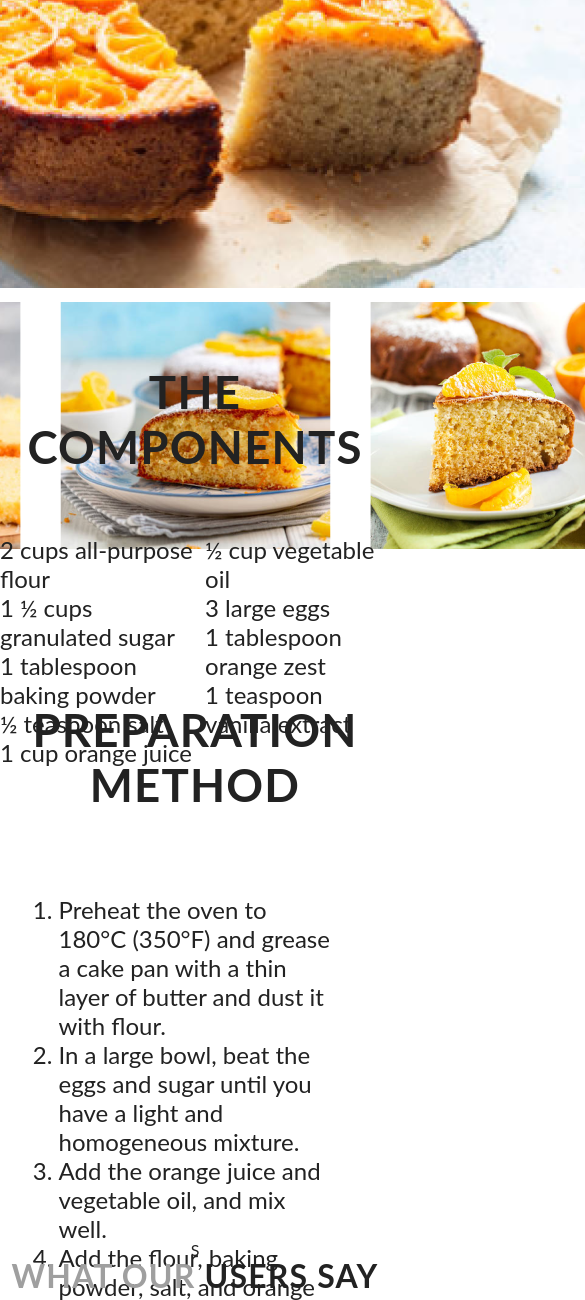
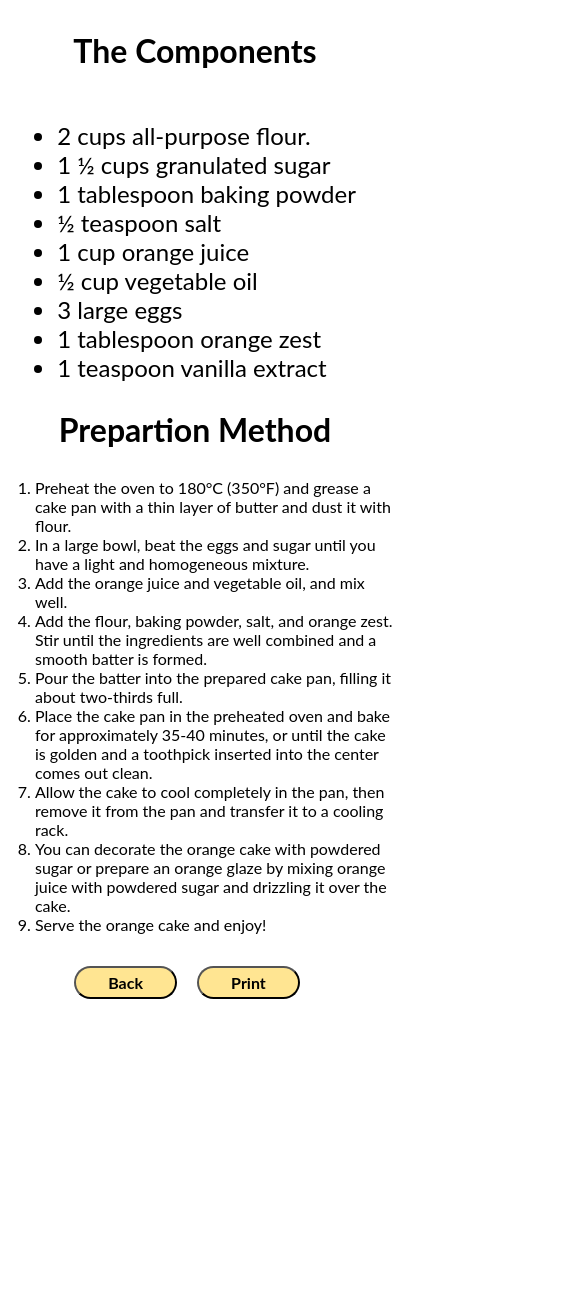
Before and after one commit to KYTC-Front-End/recipe-blisfulbite, a plain HTML site: page details.html in a window 390 px wide. Shown: the part 672-1972 px from the top of the page, 585 px wide, since content can reach past the window. Drawn offline with Linux system fonts and the light colour scheme.

Commit message:
submit page

```diff
--- a/assest/css/media.css
+++ b/assest/css/media.css
@@ -1,4 +1,4 @@
-@media(max-width:600px) {
+@media (max-width: 600px) {
 
     /* submit */
     .add-contaier {
@@ -33,16 +33,7 @@
     }
 
     /* detalis */
-    .Detail-contaier-title {
-        font-size: 1.9rem;
-        padding-top:22% ;
-    }
-    .Detail-contaier {
-        height: 71vh;
-    }
-    .components-contaier {
-        height: 31vh;
-    }
+
 
 
     .users-contaier {
@@ -52,14 +43,50 @@
     .users-title {
         padding-top: 28vh;
     }
-    .br-d{
-        display: inline;
-        /* display: flex;
-        flex-direction: row;
-        width: 1px;
-        height: 1px;
-        flex-wrap: wrap; */
-    }
 
+    .details .hero-image {
+        width: 20%;
+        height: 10%;
+        margin: 0;
+      }
+      .details .hero-image .small-img {
+        display: none;
+      }
+
+      .details h4 {
+        font-size: 2rem;
+        padding: 2rem;
+        line-height: 2rem;
+
+      }
+      .com-tit{
+        margin: 19rem auto 0;
+      }
+      .details .ingredients {
+        width: 40%;
+        margin: 1.4rem auto 0;
+        display:block;
+      }
+
+      .details .instructions {
+        width: 45%;
+        font-size: 1rem;
+      }
+
+      .details .btn {
+        text-align: center;
+        margin: 2rem 0;
+      }
+
+      .details .btn button {
+        font-size: 1rem;
+        font-weight: bolder;
+        padding: 0.3rem 2rem;
+        border-radius: 1.5rem;
+        margin-right: 1rem;
+      }
+      .users-contaier{
+        display: none;
+      }
 
 }
--- a/assest/css/style.css
+++ b/assest/css/style.css
@@ -2,17 +2,14 @@
   margin: 0;
   box-sizing: border-box;
   font-family: "Source Serif Pro", "lato";
-
-
 }
-body{
+body {
   display: flex;
   flex-wrap: wrap;
   justify-content: center;
 }
 
-.bg{
-
+.bg {
   background-image: url(./images/bg1.png);
   width: 100vw;
   height: 90vh;
@@ -21,19 +18,17 @@ body{
   display: flex;
   flex-direction: column;
   justify-content: flex-start;
-    align-items:center;
+  align-items: center;
   line-height: 28px;
 }
 .header-contaier {
-
   width: 100vw;
   height: 10vh;
-    color:#fff;
+  color: #fff;
   display: flex;
   justify-content: space-around;
   font-size: 1.4rem;
   align-items: center;
-
 }
 
 .header-search {
@@ -49,7 +44,6 @@ body{
   color: #666666;
   padding: 15px;
   border-radius: 50px;
-
 }
 
 .header-center {
@@ -58,117 +52,96 @@ body{
 }
 .header-center-Black {
   color: #000;
-
 }
 /* hero section */
 
-
-
-
 /* add section */
-.add-contaier{
+.add-contaier {
   height: 80vh;
   line-height: 40px;
 }
-.add-contaier-title{
+.add-contaier-title {
   text-align: center;
   font-size: 1.5rem;
   letter-spacing: 1.2px;
 }
-.add-contaier-title-s{
+.add-contaier-title-s {
   text-align: center;
   font-size: 1.5rem;
-    letter-spacing: .9px;
+  letter-spacing: 0.9px;
 }
-.add-center{
+.add-center {
   display: flex;
-    justify-content:space-evenly;
+  justify-content: space-evenly;
   align-items: center;
   width: 100vw;
 }
-.add-center-form-label{
+.add-center-form-label {
   display: flex;
   flex-direction: column;
 }
-.add-center-form-label1{
+.add-center-form-label1 {
   display: flex;
   flex-direction: column;
 }
-.add-center-form-label2{
+.add-center-form-label2 {
   display: flex;
   flex-direction: column;
   /* gap: 100%; */
 }
-.add-center-form{
+.add-center-form {
   width: 50vw;
   height: 50vh;
   letter-spacing: 1.4px;
-    font-size:1.2rem;
+  font-size: 1.2rem;
 }
-.add-center-img{
+.add-center-img {
   width: 15vw;
   height: 42vh;
 }
 
-.add-center-img img{
+.add-center-img img {
   width: 10vw;
 }
-.x1{
+.x1 {
   font-size: 1.5rem;
 }
-.x2{
+.x2 {
   font-size: 1.3rem;
   width: 30vw;
   height: 8vh;
   border: 2px solid #000;
 }
- .x3{
+.x3 {
   border: 2px solid #000;
   width: 30vw;
 }
- .components-btn1{
+.components-btn1 {
   width: 30vw;
   height: 10vh;
-    background-color: #FFE592;
+  background-color: #ffe592;
 }
 /* Detail section */
-.Detail-contaier{
-    height:100vh;
-    line-height: 40px;
+
+#users-span {
+  color: #9f9f9f;
 }
-.Detail-contaier-title{
-    text-align: center;
-    font-size: 1.8rem;
-    padding: 1%;
-    letter-spacing: 1.2px;
-    text-transform: uppercase;
-}
-.Detail-content-image{
-display: flex;
-justify-content: space-between;
-}
-
-
-#users-span{
-    color: #9F9F9F;
-}
-.users-contaier{
+.users-contaier {
   height: 50vh;
   line-height: 70px;
 }
-.users-title{
+.users-title {
   text-align: center;
-    padding-top: 50vh;
   text-transform: uppercase;
   letter-spacing: 1.2px;
   font-size: 2rem;
 }
-.users-content{
+.users-content {
   display: flex;
   justify-content: center;
   gap: 15px;
 }
-.users-content-cards{
+.users-content-cards {
   display: flex;
   flex-direction: column;
   justify-content: space-around;
@@ -176,10 +149,10 @@ justify-content: space-between;
   width: 29%;
   height: 40vh;
   border-radius: 10px;
-    border: 3px solid #0842A9;
+  border: 3px solid #0842a9;
   padding: 20px;
 }
-.users-contaier-card-top-left img{
+.users-contaier-card-top-left img {
   padding: 10%;
   width: 100%;
   height: 100%;
@@ -188,28 +161,28 @@ justify-content: space-between;
   text-align: left;
   line-height: 150%;
 }
-.users-contaier-card-top{
+.users-contaier-card-top {
   display: flex;
   gap: 3%;
 }
-#user1{
+#user1 {
   border-radius: 50%;
 }
-#user2{
+#user2 {
   border-radius: 50%;
 }
-#user3{
+#user3 {
   border-radius: 50%;
 }
-.stars{
+.stars {
   display: flex;
 }
-.components-contaier{
+.components-contaier {
   height: 50vh;
   width: 100vw;
   padding-top: 10%;
 }
-.components-content{
+.components-content {
   width: 100vw;
   height: 80vh;
   display: flex;
@@ -217,36 +190,34 @@ justify-content: space-between;
   letter-spacing: 1.2%;
   font-size: 1.5rem;
 }
-.method-contaier{
+.method-contaier {
   width: 100vw;
   height: 60vh;
-    padding-top:5%;
+  padding-top: 5%;
   display: flex;
   flex-direction: column;
 }
-.method-content{
+.method-content {
   display: flex;
   flex-wrap: wrap;
   font-size: 1.5rem;
-    padding:1% 15% 15% 15%;
+  padding: 1% 15% 15% 15%;
 }
-.hero-btn-detalis{
+.hero-btn-detalis {
   margin-top: 7vw;
   display: flex;
   align-content: space-around;
   justify-content: space-evenly;
 }
 .hero-btn {
-  border: 1% solid #FFE592;
+  border: 1% solid #ffe592;
   border-radius: 50px;
   padding: 1%;
-  background-color: #FFE592;
+  background-color: #ffe592;
   width: 20vw;
   height: 7vh;
   font-size: 1.5rem;
-
 }
-
 
 /* ---------------------------------------header section----------------------------------------------- */
 .header-container {
@@ -470,12 +441,6 @@ justify-content: space-between;
   width: 818px;
   height: 275px;
 }
-* {
-  margin: 0;
-  padding: 0;
-  box-sizing: border-box;
-  color: #222222;
-}
 .listig-img {
   width: 340px;
   height: 259px;
@@ -494,7 +459,54 @@ justify-content: space-between;
   margin-bottom: 30px;
 }
 
-.cat-p-style{
+.cat-p-style {
   line-height: 30px;
   font-weight: bold;
 }
+
+.details .hero-image {
+  width: 70%;
+  margin: auto;
+  align-items: center;
+}
+.details .hero-image .small-img {
+  display: flex;
+  gap: 2.4rem;
+  margin-top: 1.5rem;
+}
+
+.details h4 {
+  text-align: center;
+  font-size: 3rem;
+  padding: 2rem;
+  line-height: 2rem;
+}
+.details .ingredients {
+  width: 60%;
+  margin: auto;
+  display: flex;
+  gap: 15rem;
+  font-size: 1.5rem;
+}
+
+.details .instructions {
+  width: 77%;
+  margin: auto;
+  font-size: 1.2rem;
+}
+
+.details .btn {
+  background-color: #ffffff;
+  text-align: center;
+  margin: 2rem 0;
+}
+
+.details .btn button {
+  color: #000;
+  font-size: 1.3rem;
+  font-weight: bolder;
+  background-color: #ffe592;
+  padding: 0.8rem 2.5rem;
+  border-radius: 1.5rem;
+  margin-right: 10rem;
+}
--- a/details.html
+++ b/details.html
@@ -1,103 +1,82 @@
 <!DOCTYPE html>
 <html lang="en">
+
 <head>
   <meta charset="UTF-8">
-    <title>Recipe Website</title>
+  <meta http-equiv="X-UA-Compatible" content="IE=edge">
+  <meta name="viewport" content="width=device-width, initial-scale=1.0">
+  <title>Document</title>
   <link rel="stylesheet" href="./assest/css/style.css">
   <link rel="stylesheet" href="./assest/css/media.css">
-    <link rel="icon" type="image/x-code" href="./assest/images/favicon.ico"/>
-    <script src="https://kit.fontawesome.com/9cc1f4f9f5.js" crossorigin="anonymous"></script>
+</head>
 
-
-</head>
 <body>
     <!-- header section start-->
 
     <header class="header-contaier">
-            <nav><img src="./assest/images/logo2.png" alt="logo" ></nav>
+      <nav><img src="./assest/images/logo2.png" alt="logo"></nav>
       <section class="header-center">
-            <nav class="header-center-Black "><a href="index.html"></a>HOME</a></nav>
-            <nav class="header-center-Black "><a href="Listing.html"></a>CATEGORY</a></nav>
-            <nav class="header-center-Black "><a href="submit.html"></a>SUBMIT</a></nav>
+          <nav class="header-center-Black "><a href="index.html">HOME</a></nav>
+          <nav class="header-center-Black "><a href="Listing.html">CATEGORY</a></nav>
+          <nav class="header-center-Black "><a href="submit.html">SUBMIT</a></nav>
       </section>
       <section class="header-search">
           <nav>search...</nav>
-                <i class= "fa-sharp fa-solid fa-magnifying-glass" style="color: #666666;"></i>
+          <i class="fa-sharp fa-solid fa-magnifying-glass" style="color: #666666;"></i>
       </section>
   </header>
-            <!-- Detail  section start-->
-            <section class="Detail-contaier">
-              <br>
-              <br>
-                <section class="Detail-contaier-title"><h2>Orange CAKE</h2></section>
-                <br>
-                <br>
-                <section class="Detail-content-img">
+  <section class="details">
+    <h4>ORANGE CAKE</h4>
+    <div class="hero-image">
       <img src="./assest/images/Detail1.png" alt="CAKE">
-                </section>
-                <section class="Detail-content-image">
+      <div class="small-img">
         <img src="./assest/images/Detail2.png" alt="CAKE">
         <img src="./assest/images/Detail3.png" alt="CAKE">
         <img src="./assest/images/Detail4.png" alt="CAKE">
-                    </section>
-
-                  </section>
-                 <!-- components  section start-->
-                <section class="components-contaier">
-                  <section class="br-d">
-                  <br><br><br><br><br><br><br><br><br><br><br><br>
-                </section>
-                  <section class="Detail-contaier-title"><h2>the components</h2></section>
-                    <br><br><br>
-                    <section class="components-content">
-                        <section class="components-content-right">
-                               <p>2 cups all-purpose flour<br/>
-                            1 ½ cups granulated sugar<br/>
-                            1 tablespoon baking powder<br/>
-                            ½ teaspoon salt<br/>
-                            1 cup orange juice
-                            </p>
-                        </section>
-                            <section class="components-content-left">
-                            <p>½ cup vegetable oil<br/>
-                                3 large eggs<br/>
-                                1 tablespoon orange zest<br/>
-                                1 teaspoon vanilla extract
-                            </p>
-                            </section>
-                    </section>
-                </section>
-                 <!-- Preparation method section start-->
-                 <section class="method-contaier">
-                  <section class="br-d">
-                  <br><br><br><br><br><br><br><br><br><br><br><br><br><br><br><br><br>
-                </section>
-                  <section class="Detail-contaier-title"><h2>Preparation method</h2></section>
-                    <br><br><br><br>
-                    <section class="method-content">
-                        <ol>
-                            <li>Preheat the oven to 180°C (350°F) and grease a cake pan with a thin layer of butter and dust it with flour.</li>
+      </div>
+    </div>
+    <h4 class="com-tit">The Components</h4>
+    <div class="ingredients">
+      <ul class="ingred">
+        <li>2 cups all-purpose flour.</li>
+        <li>1 ½ cups granulated sugar</li>
+        <li>1 tablespoon baking powder</li>
+        <li> ½ teaspoon salt</li>
+        <li> 1 cup orange juice</li>
+      </ul>
+      <ul class="ingred">
+        <li>½ cup vegetable oil</li>
+        <li>3 large eggs</li>
+        <li>1 tablespoon orange zest</li>
+        <li>1 teaspoon vanilla extract</li>
+      </ul>
+    </div>
+    <h4>Prepartion Method</h4>
+    <div class="instructions">
+      <ol start="1">
+        <li>Preheat the oven to 180°C (350°F) and grease a cake pan with a thin layer of butter and dust it with flour.
+        </li>
         <li>In a large bowl, beat the eggs and sugar until you have a light and homogeneous mixture.</li>
         <li>Add the orange juice and vegetable oil, and mix well.</li>
-                            <li>Add the flour, baking powder, salt, and orange zest. Stir until the ingredients are well combined and a smooth batter is formed.</li>
+        <li>Add the flour, baking powder, salt, and orange zest. Stir until the ingredients are well combined and a
+          smooth batter is formed.</li>
         <li>Pour the batter into the prepared cake pan, filling it about two-thirds full.</li>
-                            <li>Place the cake pan in the preheated oven and bake for approximately 35-40 minutes, or until the cake is golden and a toothpick inserted into the center comes out clean.</li>
-                            <li>Allow the cake to cool completely in the pan, then remove it from the pan and transfer it to a cooling rack.</li>
-                            <li>You can decorate the orange cake with powdered sugar or prepare an orange glaze by mixing orange juice with powdered sugar and drizzling it over the cake.</li>
+        <li>Place the cake pan in the preheated oven and bake for approximately 35-40 minutes, or until the cake is
+          golden and a toothpick inserted into the center comes out clean.</li>
+        <li>Allow the cake to cool completely in the pan, then remove it from the pan and transfer it to a cooling rack.
+        </li>
+        <li>You can decorate the orange cake with powdered sugar or prepare an orange glaze by mixing orange juice with
+          powdered sugar and drizzling it over the cake.</li>
         <li>Serve the orange cake and enjoy!</li>
       </ol>
-
-                      <section class="hero-btn-detalis">
-                        <button class="hero-btn" id="components-btn1">PRODUCTS</button>&nbsp;&nbsp;&nbsp;&nbsp;&nbsp;
-                        <button class="hero-btn" id="components-btn2">SUBMIT</button>
-                    </section>
-                    </section>
+    </div>
+    <aside class="btn">
+      <button class="back-btn">Back</button>
+      <button class="print-btn">Print</button>
+    </aside>
   </section>
   <!--user says section start-->
   <section class="users-contaier">
-      <section class="br-d">
-      <br><br><br><br><br><br>
-    </section>
     <h4 class="users-title"> <span id="users-span"> what our </span>users say</h4>
     <section class="users-content">
       <section class="users-content-cards" id="users-content-card-one">
@@ -118,7 +97,9 @@
         </section>
         <section class="users-contaier-card-bottom">
           <p>
-                I recently stumbled upon a fantastic sweet recipe website that has completely changed my baking game! From the moment I landed on the homepage, I was greeted with a stunning array of mouthwatering desserts that made my sweet tooth tingle with anticipation.
+            I recently stumbled upon a fantastic sweet recipe website that has completely changed my baking game! From
+            the moment I landed on the homepage, I was greeted with a stunning array of mouthwatering desserts that made
+            my sweet tooth tingle with anticipation.
           </p>
         </section>
       </section>
@@ -139,7 +120,9 @@
           </section>
         </section>
         <p>
-              One aspect that sets this sweet recipe website apart is the attention to detail in each recipe. Each step is meticulously explained, making it easy to follow along and achieve perfect results every time. The accompanying photos are a feast for the eyes and give you a glimpse of what your creation should look like.
+          One aspect that sets this sweet recipe website apart is the attention to detail in each recipe. Each step is
+          meticulously explained, making it easy to follow along and achieve perfect results every time. The
+          accompanying photos are a feast for the eyes and give you a glimpse of what your creation should look like.
         </p>
       </section>
       <section class="users-content-cards" id="users-content-card-three">
@@ -159,12 +142,15 @@
           </section>
         </section>
         <p>
-              The site's layout is sleek and user-friendly, making it a breeze to navigate through the vast collection of recipes. Whether you're a baking novice or a seasoned pro, there's something for everyone. From classic chocolate chip cookies to elaborate layer cakes, this website has it all.
+          The site's layout is sleek and user-friendly, making it a breeze to navigate through the vast collection of
+          recipes. Whether you're a baking novice or a seasoned pro, there's something for everyone. From classic
+          chocolate chip cookies to elaborate layer cakes, this website has it all.
         </p>
       </section>
     </section>
   </section>
   <br>
-      <br>S
+  <br>
 </body>
+
 </html>
```
Also changed, not shown: indix.html (+4 -4 lines), listing.html (+5 -5 lines), submit.html (+6 -4 lines). Lines whose indentation alone changed are shown as unchanged.
